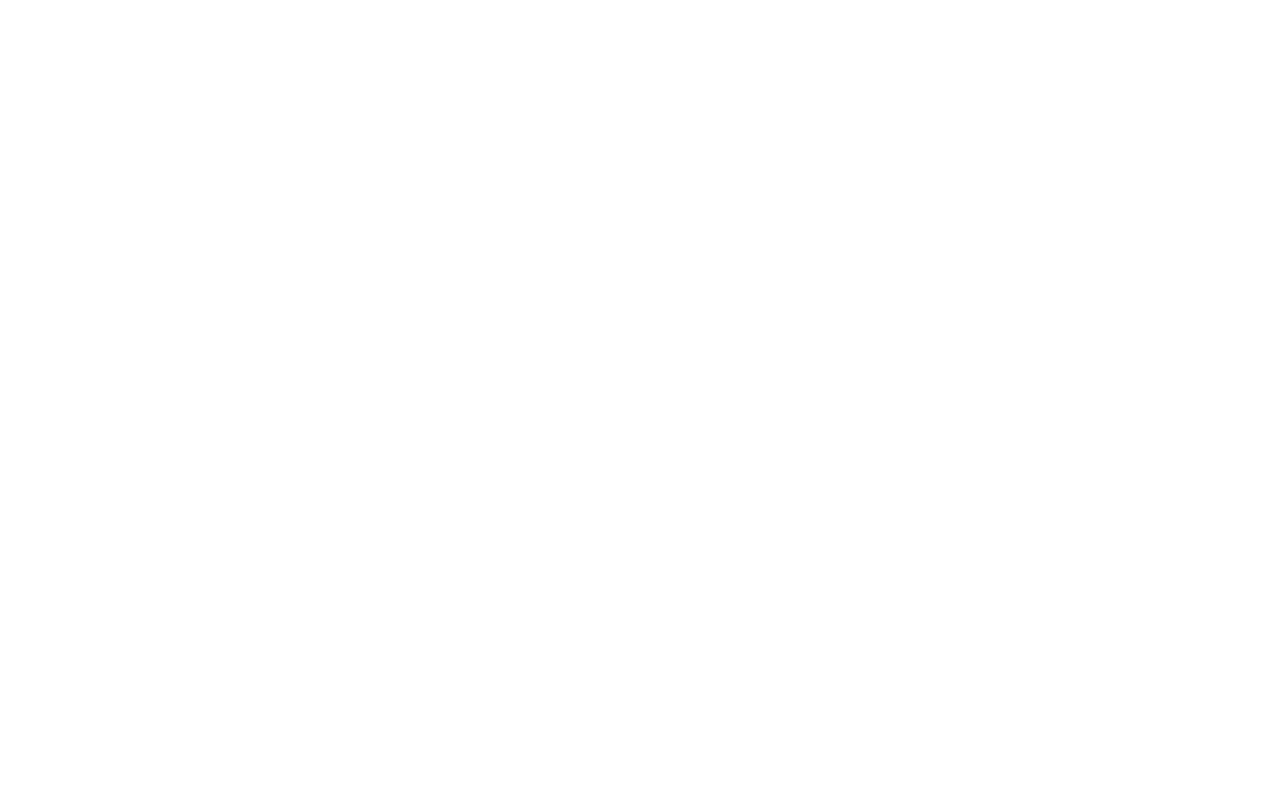
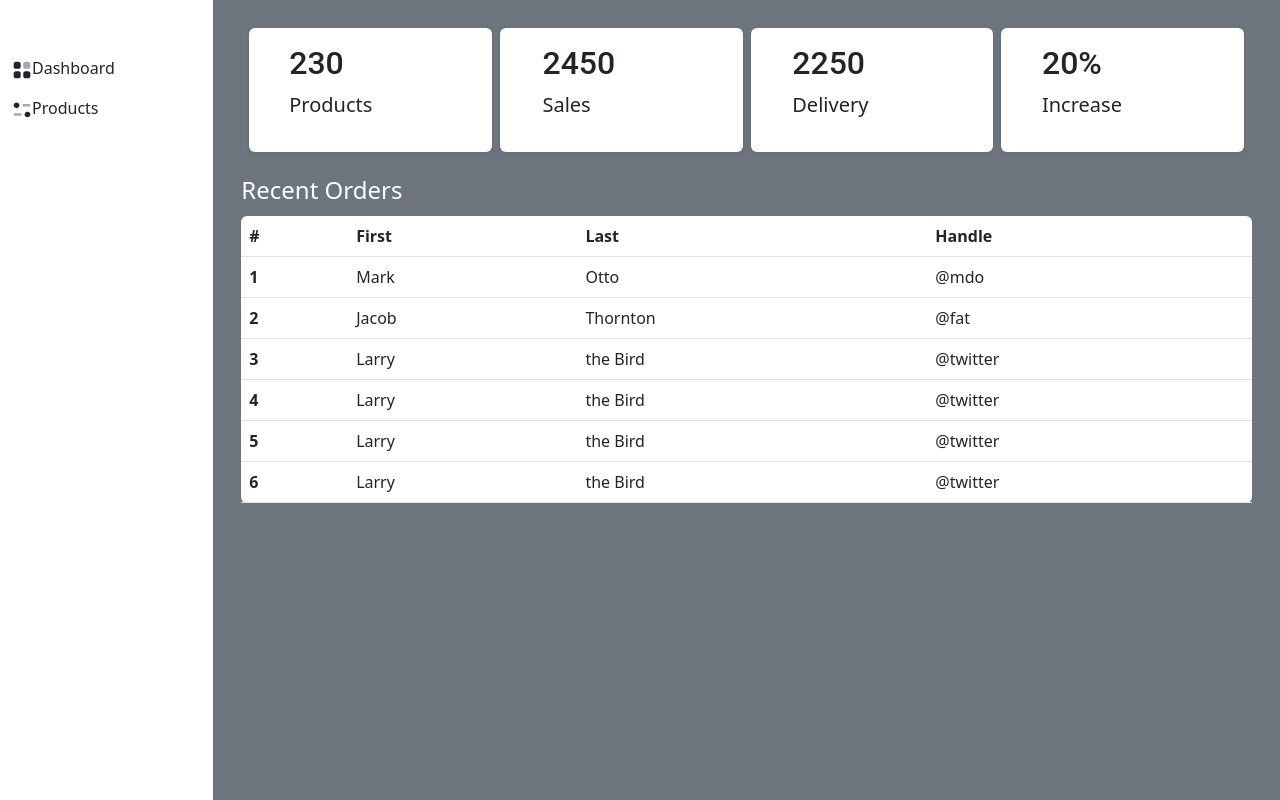
Before and after one commit to Flave1/stem_vision_cms, a React (Create React App) app: page /dashboard in a window 1280 px wide. Before the commit this address had no page. Built offline with nearby package versions, Linux system fonts and the light colour scheme.

Commit message:
fws-implement-login

```diff
--- a/src/components/dashboard/side-bar.tsx
+++ b/src/components/dashboard/side-bar.tsx
@@ -1,27 +1,64 @@
-const Sidebar =() => {
-     return (
-          <div className='bg-white sidebar p-2'>
-               <div className='m-2'>
-                    <i className='bi bi-bootstrap-fill me-3 fs-4'></i>
-                    <span className='brand-name fs-4'>User</span>
-               </div>        <hr className='text-dark' />
-               <div className='list-group list-group-flush'>
-                    <a className='list-group-item py-2'>
-                         <i className='bi bi-speedometer2 fs-5 me-3'></i>
-                         <span >Dashboard</span>
-                    </a>
-                    <a className='list-group-item py-2 '>
-                         <i className='bi bi-house fs-5 me-3'></i>
-                         <span >Home</span>
-                    </a>
-                    <a className='list-group-item py-2'>
-                         <i className='bi bi-table fs-5 me-3'></i>
-                         <span >Products</span>            </a>
-                    <a className='list-group-item py-2'>
-                         <i className='bi bi-power fs-5 me-3'></i>
-                         <span >Logout</span>            </a>
-               </div>
-          </div>
-     )
+
+          import React, {useState} from 'react'
+          import { Link, useLocation} from 'react-router-dom'
+          import {Accordion} from 'react-bootstrap'
+import { dashboard_routes } from '../../router/fws-path-locations'
+
+
+            const Sidebar =() => {
+              const [activeMenu, setActiveMenu] = useState(false)
+              //location
+              let location = useLocation();
+              return (
+                      <Accordion as="ul" className="navbar-nav iq-main-menu mt-5">
+
+                          <li className="nav-item">
+                              <Link className={`${location.pathname === dashboard_routes.dashboard ? 'active' : ''} nav-link `} aria-current="page" to={dashboard_routes.dashboard} onClick={() => {}}>
+                                  <i className="icon">
+                                      <svg width="20" viewBox="0 0 24 24" fill="none" xmlns="http://www.w3.org/2000/svg">
+                                          <path opacity="0.4" d="M16.0756 2H19.4616C20.8639 2 22.0001 3.14585 22.0001 4.55996V7.97452C22.0001 9.38864 20.8639 10.5345 19.4616 10.5345H16.0756C14.6734 10.5345 13.5371 9.38864 13.5371 7.97452V4.55996C13.5371 3.14585 14.6734 2 16.0756 2Z" fill="currentColor"></path>
+                                          <path fillRule="evenodd" clipRule="evenodd" d="M4.53852 2H7.92449C9.32676 2 10.463 3.14585 10.463 4.55996V7.97452C10.463 9.38864 9.32676 10.5345 7.92449 10.5345H4.53852C3.13626 10.5345 2 9.38864 2 7.97452V4.55996C2 3.14585 3.13626 2 4.53852 2ZM4.53852 13.4655H7.92449C9.32676 13.4655 10.463 14.6114 10.463 16.0255V19.44C10.463 20.8532 9.32676 22 7.92449 22H4.53852C3.13626 22 2 20.8532 2 19.44V16.0255C2 14.6114 3.13626 13.4655 4.53852 13.4655ZM19.4615 13.4655H16.0755C14.6732 13.4655 13.537 14.6114 13.537 16.0255V19.44C13.537 20.8532 14.6732 22 16.0755 22H19.4615C20.8637 22 22 20.8532 22 19.44V16.0255C22 14.6114 20.8637 13.4655 19.4615 13.4655Z" fill="currentColor"></path>
+                                      </svg>
+                                  </i>
+                                  <span className="item-name">Dashboard</span>
+                              </Link>
+                          </li>
+
+                          <li className="nav-item">
+                              <Link className={`${location.pathname === dashboard_routes.productsLocations.products ? 'active' : ''} nav-link `} aria-current="page" to={dashboard_routes.productsLocations.products} >
+                                  <i className="icon">
+                                  <svg width="20" viewBox="0 0 24 24" fill="none" xmlns="http://www.w3.org/2000/svg">
+                                          <path opacity="0.4" d="M10.0833 15.958H3.50777C2.67555 15.958 2 16.6217 2 17.4393C2 18.2559 2.67555 18.9207 3.50777 18.9207H10.0833C10.9155 18.9207 11.5911 18.2559 11.5911 17.4393C11.5911 16.6217 10.9155 15.958 10.0833 15.958Z" fill="currentColor"></path>
+                                          <path opacity="0.4" d="M22.0001 6.37867C22.0001 5.56214 21.3246 4.89844 20.4934 4.89844H13.9179C13.0857 4.89844 12.4102 5.56214 12.4102 6.37867C12.4102 7.1963 13.0857 7.86 13.9179 7.86H20.4934C21.3246 7.86 22.0001 7.1963 22.0001 6.37867Z" fill="currentColor"></path>
+                                          <path d="M8.87774 6.37856C8.87774 8.24523 7.33886 9.75821 5.43887 9.75821C3.53999 9.75821 2 8.24523 2 6.37856C2 4.51298 3.53999 3 5.43887 3C7.33886 3 8.87774 4.51298 8.87774 6.37856Z" fill="currentColor"></path>
+                                          <path d="M21.9998 17.3992C21.9998 19.2648 20.4609 20.7777 18.5609 20.7777C16.6621 20.7777 15.1221 19.2648 15.1221 17.3992C15.1221 15.5325 16.6621 14.0195 18.5609 14.0195C20.4609 14.0195 21.9998 15.5325 21.9998 17.3992Z" fill="currentColor"></path>
+                                      </svg>
+                                  </i>
+                                  <span className="item-name">Products</span>
+                                  </Link>
+                                  </li>
+
+                      </Accordion>
+
+
+     //      <div className='bg-white sidebar p-2'>
+     //           <div className='m-2'>
+     //                <i className='bi bi-bootstrap-fill me-3 fs-4'></i>
+     //                <span className='brand-name fs-4'>User</span>
+     //           </div>        <hr className='text-dark' />
+     //           <div className='list-group list-group-flush'>
+     //                <a className='list-group-item py-2'>
+     //                     <i className='bi bi-speedometer2 fs-5 me-3'></i>
+     //                     <span >Dashboard</span>
+     //                </a>
+     //                <a className='list-group-item py-2'>
+     //                     <i className='bi bi-table fs-5 me-3'></i>
+     //                     <span >Products</span>            </a>
+     //                <a className='list-group-item py-2'>
+     //                     <i className='bi bi-power fs-5 me-3'></i>
+     //                     <span >Logout</span>            </a>
+     //           </div>
+     //      </div>
+      )
 }
 export default Sidebar
--- a/src/components/fws-admin/fws-product-list.tsx
+++ b/src/components/fws-admin/fws-product-list.tsx
@@ -5,7 +5,7 @@ import { dashboard_routes } from "../../router/fws-path-locations";
 import { useNavigate } from "react-router-dom";
 import { connect } from "react-redux";
 
-const Products = ({products,getAllProducts}:any) => {
+const Products = ({getAllProducts,products}:any) => {
   const navigate = useNavigate();
   useEffect(() => {
     getAllProducts();
@@ -15,6 +15,8 @@ const Products = ({products,getAllProducts}:any) => {
       return str.slice(0, 80) + "...";
     } else return str;
   }
+  console.log("products",products);
+
   return (
     <>
       <Card>
@@ -122,4 +124,5 @@ function mapDispatchToProps(dispatch:any) {
 
 }
 
-export default connect(mapStateToProps, mapDispatchToProps)(Products);
+connect(mapStateToProps, mapDispatchToProps)(Products);
+export default Products
--- a/src/components/fws-admin/fws-user-product-list.tsx
+++ b/src/components/fws-admin/fws-user-product-list.tsx
@@ -81,4 +81,5 @@ function mapDispatchToProps(dispatch:any) {
 
 }
 
-export default connect(mapStateToProps, mapDispatchToProps)(UserProducts);
+ connect(mapStateToProps, mapDispatchToProps)(UserProducts);
+ export default UserProducts;
--- a/src/router/index-router.js
+++ b/src/router/index-router.tsx
@@ -5,6 +5,10 @@ import SignIn from "../components/authentication/sign-in";
 import FirstTimeLoginPassswordChange from "../components/authentication/change-password-on-login";
 import SignUp from "../components/authentication/sign-up";
 import WrapperComponent from "../components/authentication/protected";
+import Index from "../components/dashboard";
+import { dashboard_routes } from "./fws-path-locations";
+import Products from "../components/fws-admin/fws-product-list";
+import UserProducts from "../components/fws-admin/fws-user-product-list";
 
 
 
@@ -17,6 +21,10 @@ const IndexRouter = () => {
                 <Route path={app_routes.authentication.sign_in} element={<SignIn />} />
                 <Route path={app_routes.authentication.firstTimeLogin} element={<FirstTimeLoginPassswordChange/>} />
                 <Route path={app_routes.authentication.register} element={<SignUp />} />
+                <Route path={dashboard_routes.dashboard} element={<Index />} />
+                <Route path={dashboard_routes.productsLocations.products} element={<Products />} />
+                <Route path={dashboard_routes.productsLocations.userProductDetails} element={<UserProducts />} />
+
             </Routes>
         {/* </WrapperComponent> */}
         </>
--- a/src/store/actions/auth-actions.tsx
+++ b/src/store/actions/auth-actions.tsx
@@ -1,5 +1,6 @@
 import axiosInstance from "../../axios/axiosInstance";
 import { UserDetail } from "../../components/Models/auth/UserDetail";
+import { dashboard_routes } from "../../router/fws-path-locations";
 import { app_routes } from "../../router/routes";
 import { Alert } from "../../utils/Alert";
 import { AuthenticationResponse } from "../Models/AuthState";
@@ -24,9 +25,9 @@ export const Login = (payload: any, navigate: any) => (dispatch: any) => {
             const user = JSON.parse(stringValue) as UserDetail;
 
             if (user.userType === '0') {
-                navigate(app_routes.index)
+                navigate(dashboard_routes.dashboard)
             } else {
-                navigate(app_routes.index)
+                navigate(dashboard_routes.dashboard)
             }
         }).catch((err: any) => {
             stopSpining()(dispatch);
@@ -50,9 +51,9 @@ export const Register = (payload: any,navigate:any) => (dispatch: any) => {
             const user = JSON.parse(stringValue) as UserDetail;
 
             if (user.userType === '0') {
-                navigate(app_routes.index)
+                navigate(dashboard_routes.dashboard)
             } else {
-                navigate(app_routes.index)
+                navigate(dashboard_routes.dashboard)
             }
         }).catch((err: any) => {
             stopSpining()(dispatch);
@@ -71,9 +72,9 @@ export const ChangePassword = (payload: any,navigate : any) => (dispatch: any) =
             const user = JSON.parse(stringValue) as UserDetail;
 
             if (user.userType === '0') {
-                navigate(app_routes.index)
+                navigate(dashboard_routes.dashboard)
             } else {
-                navigate(app_routes.index)
+                navigate(dashboard_routes.dashboard)
             }
 
         }).catch((err: any) => {
@@ -81,39 +82,3 @@ export const ChangePassword = (payload: any,navigate : any) => (dispatch: any) =
             Alert.showError(err?.response?.data?.message?.friendlyMessage)
         })
 }
-
-
-// export const generatePasswordResetLink = ({ resetOption, resetOptionValue, userType }: any) => (dispatch: any) => {
-//     startSpining()(dispatch);
-
-//     const payload = {
-//         resetOption,
-//         resetOptionValue,
-//         userType
-//     }
-
-//     axiosInstance.post('/user/api/v1/generate/reset-link', payload)
-//         .then((res: any) => {
-//             dispatch({ type: actions.GENERATE_PASSWORD_RESET_LINK, payload: res.data.result });
-//         }).catch((err: any) => {
-//             stopSpining()(dispatch);
-//             Alert.showError(err?.response?.data?.message?.friendlyMessage)
-//         })
-// }
-
-// export const ResetPassword = ({ userId, password, resetToken }: any) => (dispatch: any) => {
-//     startSpining()(dispatch);
-//     const payload = {
-//         userId,
-//         password,
-//         resetToken
-//     }
-
-//     axiosInstance.post('/user/api/v1/reset/password', payload)
-//         .then((res: any) => {
-//             dispatch({ type: actions.RESET_PASSWORD, payload: res.data.result });
-//         }).catch((err: any) => {
-//             stopSpining()(dispatch);
-//             Alert.showError(err?.response?.data?.message?.friendlyMessage)
-//         })
-// }
```
